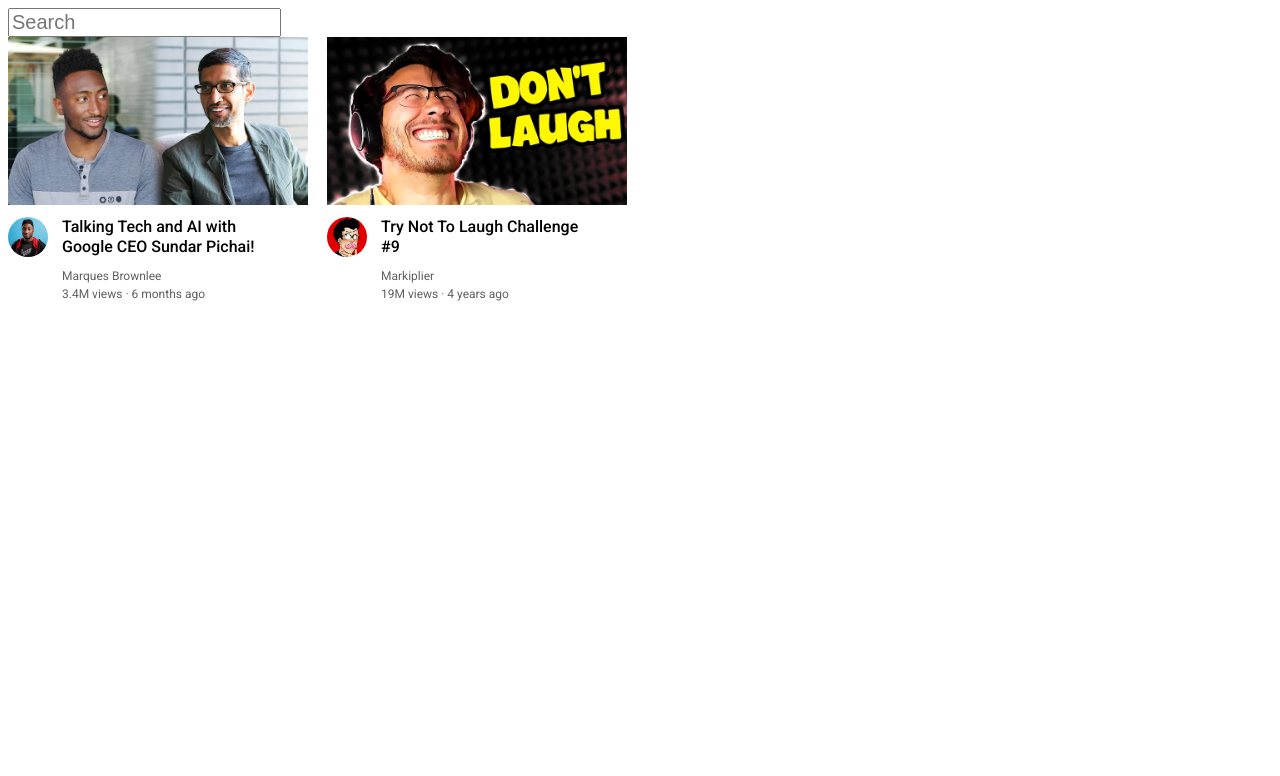
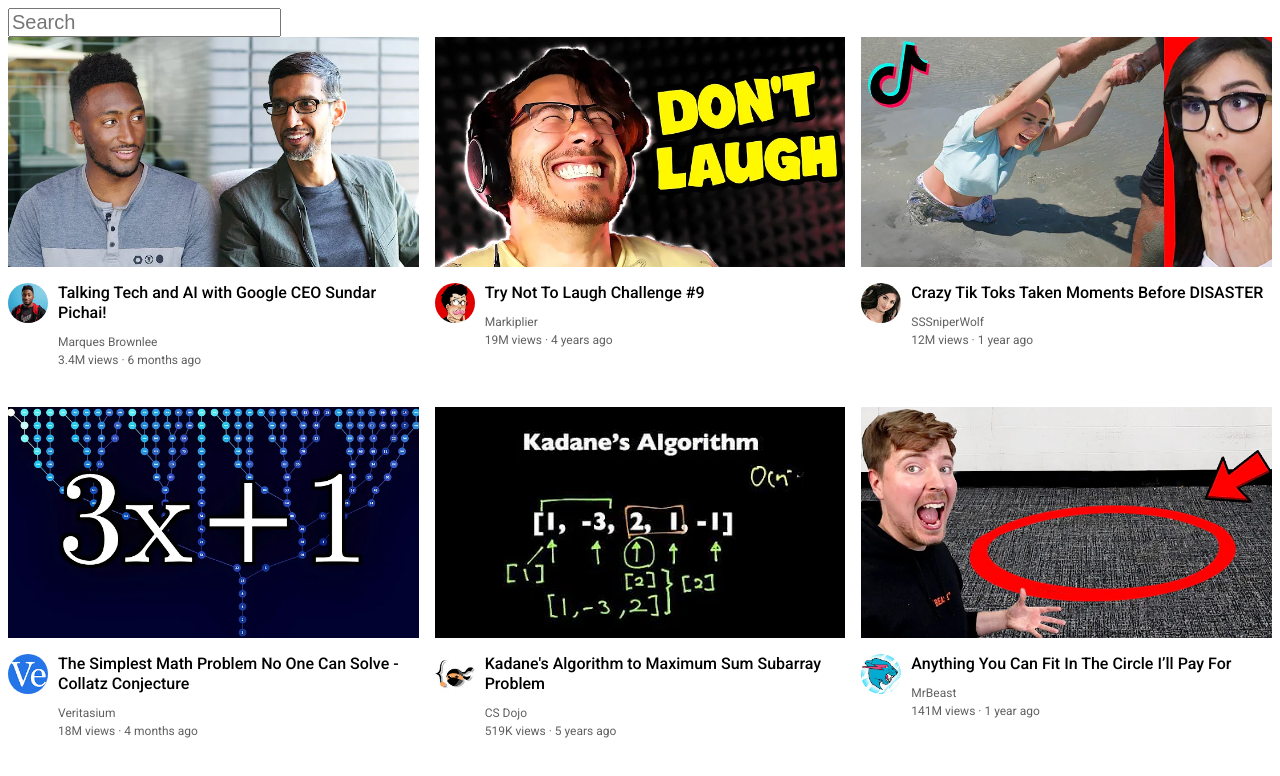
Before and after one commit to MowMonfared/youtube-replica, a plain HTML site: page youtube.html in a window 1280 px wide. Drawn offline with Linux system fonts and the light colour scheme.

```diff
--- a/youtube.html
+++ b/youtube.html
@@ -13,8 +13,7 @@
       }
 
       .thumbnail {
-        width: 300px;
-        display: block;
+        width: 100%;
       }
       .search-bar {
         font-size: 20px;
@@ -28,27 +27,15 @@
         line-height: 20px;
         margin-bottom: 12px;
       }
-      .video-preview {
-        width: 300px;
-        display: inline-block;
-        vertical-align: top;
-        margin-right: 15px;
-      }
 
-      .channel-picture {
-        display: inline-block;
-        width: 50px;
-        vertical-align: top;
+      .video-info-grid {
+        display: grid;
+        grid-template-columns: 50px 1fr;
       }
 
       .profile-picture {
         width: 40px;
         border-radius: 50px;
-      }
-
-      .video-info {
-        display: inline-block;
-        width: 200px;
       }
 
       .thumbnail-row{
@@ -62,15 +49,23 @@
       .video-author {
         margin-bottom: 4px;
       }
+
+      .video-grid {
+        display: grid;
+        grid-template-columns: 1fr 1fr 1fr;
+        column-gap: 16px;
+        row-gap: 40px;
+      }
     </style>
   </head>
   <body>
     <input class="search-bar" type="text" placeholder="Search" />
+    <div class="video-grid">
       <div class="video-preview">
         <div class="thumbnail-row">
           <img class="thumbnail" src="images/thumbnail-1.webp" />
         </div>
-      <div>
+        <div class="video-info-grid">
           <div class="channel-picture">
             <img class="profile-picture" src="images/channel-1.jpeg">
           </div>
@@ -88,7 +83,7 @@
         <div class="thumbnail-row">
           <img class="thumbnail" src="images/thumbnail-2.webp" />
         </div>
-      <div>
+        <div class="video-info-grid">
           <div class="channel-picture">
             <img class="profile-picture" src="images/channel-2.jpeg">
           </div>
@@ -102,5 +97,79 @@
           </div>
           </div>
       </div>
+      <div class="video-preview">
+        <div class="thumbnail-row">
+          <img class="thumbnail" src="images/thumbnail-3.webp" />
+        </div>
+        <div class="video-info-grid">
+          <div class="channel-picture">
+            <img class="profile-picture" src="images/channel-3.jpeg">
+          </div>
+          <div class="video-info">
+            <p class="video-title">
+
+Crazy Tik Toks Taken Moments Before DISASTER
+            </p>
+            <p class="video-author">SSSniperWolf</p>
+            <p class="video-stats">12M views &#183; 1 year ago</p>
+            </p>
+          </div>
+          </div>
+      </div>
+      <div class="video-preview">
+        <div class="thumbnail-row">
+          <img class="thumbnail" src="images/thumbnail-4.webp" />
+        </div>
+        <div class="video-info-grid">
+          <div class="channel-picture">
+            <img class="profile-picture" src="images/channel-4.jpeg">
+          </div>
+          <div class="video-info">
+            <p class="video-title">
+              The Simplest Math Problem No One Can Solve - Collatz Conjecture
+            </p>
+            <p class="video-author">Veritasium</p>
+            <p class="video-stats">18M views &#183; 4 months ago</p>
+            </p>
+          </div>
+          </div>
+      </div>
+      <div class="video-preview">
+        <div class="thumbnail-row">
+          <img class="thumbnail" src="images/thumbnail-5.webp" />
+        </div>
+        <div class="video-info-grid">
+          <div class="channel-picture">
+            <img class="profile-picture" src="images/channel-5.jpeg">
+          </div>
+          <div class="video-info">
+            <p class="video-title">
+              Kadane's Algorithm to Maximum Sum Subarray Problem
+            </p>
+            <p class="video-author">CS Dojo</p>
+            <p class="video-stats">519K views &#183; 5 years ago</p>
+            </p>
+          </div>
+          </div>
+      </div>
+      <div class="video-preview">
+        <div class="thumbnail-row">
+          <img class="thumbnail" src="images/thumbnail-6.webp" />
+        </div>
+        <div class="video-info-grid">
+          <div class="channel-picture">
+            <img class="profile-picture" src="images/channel-6.jpeg">
+          </div>
+          <div class="video-info">
+            <p class="video-title">
+              Anything You Can Fit In The Circle I’ll Pay For
+            </p>
+            <p class="video-author">MrBeast</p>
+            <p class="video-stats">141M views &#183; 1 year ago</p>
+            </p>
+          </div>
+          </div>
+      </div>
+    </div>
   </body>
 </html>
```
Also changed, not shown: grid.html (+12 -2 lines). Lines whose indentation alone changed are shown as unchanged.
